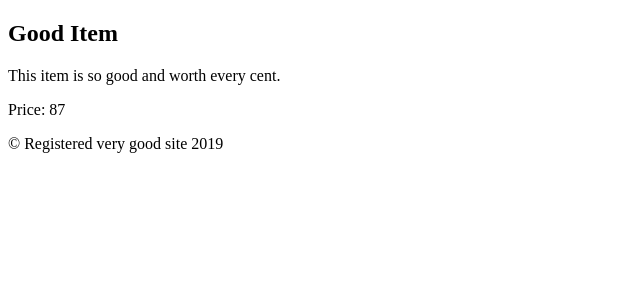
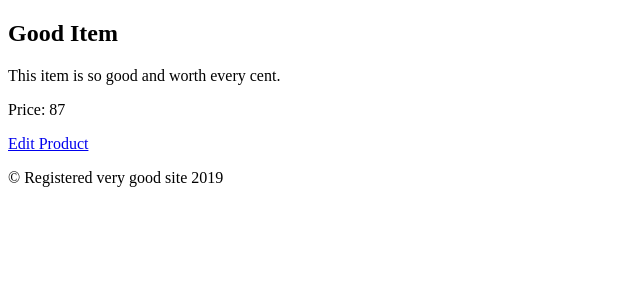
Before and after one commit to JasminFace/rainforest, a Django app: page /products/1 in a window 1280 px wide. Shown: the part 155-455 px from the top of the page, without its empty margins (0-640 px from the left). Run offline with Django 3.2, Linux system fonts and the light colour scheme; data comes from the database, SQL or seed files in the repository.

Commit message:
added and edit function to products

```diff
--- a/rainforest/templates/product.html
+++ b/rainforest/templates/product.html
@@ -2,9 +2,10 @@
 
 {% block content %}
     <main>
-    <h2>{{ product.name }}</h2>
-    <p>{{ product.description }}</p>
-    <p>Price: {{ product.price_in_cents }}</p>
-</main>
+        <h2>{{ product.name }}</h2>
+        <p>{{ product.description }}</p>
+        <p>Price: {{ product.price_in_cents }}</p>
+        <a href="{% url 'product_edit' id=product.pk %}">Edit Product</a>
+    </main>
 
 {% endblock %}
--- a/rainforest/urls.py
+++ b/rainforest/urls.py
@@ -22,6 +22,7 @@ urlpatterns = [
     path('', views.root),
     path('products/', views.products_page, name='products_list'),
     path('products/<int:id>', views.product_details, name='product_details'),
-    path('product/new/', views.product_new, name='product_new')
-
+    path('product/new/', views.product_new, name='product_new'),
+    path('products/<int:id>/edit/', views.product_edit, name='product_edit'),
+    path('products/<int:id>/edit_submit/', views.edit_submit, name='edit_submit'),
 ]
--- a/rainforest/views.py
+++ b/rainforest/views.py
@@ -31,17 +31,41 @@ def product_details(request, id):
 def product_new(request):
   if request.method == 'POST':
     form = ProductForm(request.POST)
-
     if form.is_valid():
       product = form.save()
       product.save()
       return redirect('product_details', id=product.id)
-
   else:
     form = ProductForm()
-
   context = {
     'form': form,
   }
+  return render(request, 'newproduct.html', context)
 
-  return render(request, 'newproduct.html', context)
+
+def product_edit(request, id):
+  product = Product.objects.get(pk=id)
+  form = ProductForm(instance=product)
+  context = {
+    'form': form,
+    'title': 'Product Edit',
+    'product': product,
+  }
+  response = render(request, 'edit.html', context)
+  return HttpResponse(response)
+
+def edit_submit(request, id):
+  if request.method == 'POST':
+    product = Product.objects.get(pk=id)
+    form = ProductForm(request.POST, instance=product)
+    if form.is_valid():
+      product = form.save()
+      product.save()
+      return redirect('product_details', id=product.id)
+  else:
+    form = ProductForm()
+  context = {
+    'form': form,
+    'product': product,
+  }
+  return render(request, 'edit_product', context)
```
Also changed, not shown: rainforest/templates/edit.html (added, +13 -0 lines).
